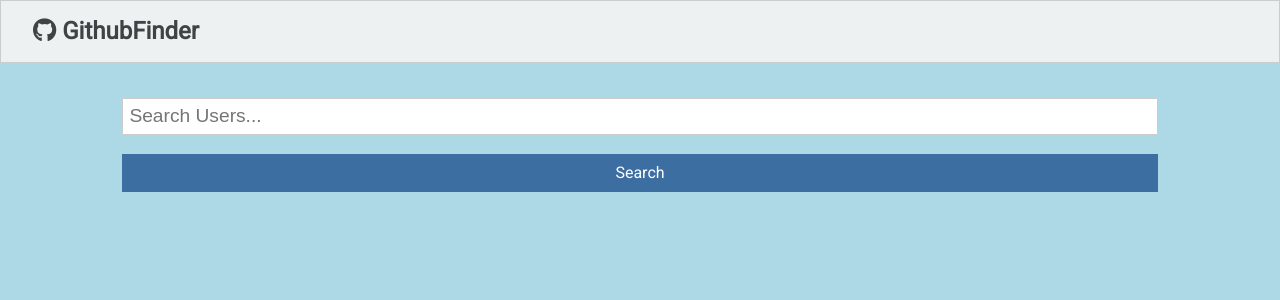
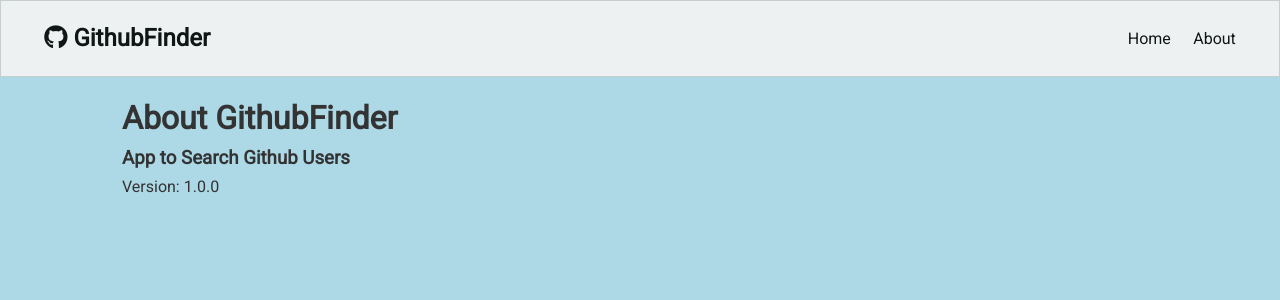
Before and after one commit to Norwood91/GithubFinder, a React (Create React App) app: page /about in a window 1280 px wide. Shown: the top 300 px of the page. Built offline with nearby package versions, Linux system fonts and the light colour scheme.

Commit message:
incorporated browser router into the app, styled the app a bit more

```diff
--- a/package.json
+++ b/package.json
@@ -11,6 +11,7 @@
     "react": "^17.0.1",
     "react-bootstrap": "^1.4.0",
     "react-dom": "^17.0.1",
+    "react-router-dom": "^5.2.0",
     "react-scripts": "4.0.1",
     "web-vitals": "^0.2.4"
   },
--- a/src/App.css
+++ b/src/App.css
@@ -124,6 +124,7 @@
 
 .list li {
   padding-bottom: 0.3rem;
+
 }
 
 /* Padding */
@@ -364,13 +365,13 @@
 }
 
 .navbar a {
-  color: #fff;
+  color:black;
   padding: 0.45rem;
   margin: 0 0.25rem;
 }
 
 .navbar a:hover {
-  color: var(--light-color);
+  color: var(--dark-color);
 }
 
 .navbar .welcome span {
--- a/src/App.js
+++ b/src/App.js
@@ -1,16 +1,20 @@
-import React, { Component } from 'react'
+import React, { Component, Fragment } from 'react'
+import { BrowserRouter, Route, Switch } from 'react-router-dom'
 import Navbar from './components/layout/Navbar'
-//The Users component, is imported into the app.js because it is the component that is "housing" each (all of the) "UserItems" from the UserItem component. The UserItem component is only displaying the information for each user, so it doesn't need to be imported into app.js, but instead it needs to be imported into the Users component so that the Users component can display the UserItems inside of itself. In other words, the Users component is being rendered, with the UserItems component inside of it.
 import Users from './components/users/Users'
 import Search from './components/users/Search'
+import Alert from './components/layout/Alert'
+import About from './components/pages/About'
 import axios from 'axios'
 import './App.css';
+
 
 export default class App extends Component {
 
   state = {
     users: [],
-    loading: false
+    loading: false,
+    alert: null
   }
 
   /*lifecycle method component did mount
@@ -34,7 +38,9 @@
 
   //Search Github users
   searchUsers = async (text) => {
+
     this.setState({ loading: true })
+
     const res = await axios.get(`https://api.github.com/search/users?q=${text}&client_id=${process.env.REACT_APP_GITHUB_CLIENT_ID}&client_secret=${process.env.REACT_APP_GITHUB_CLIENT_ID}`)
 
     this.setState({
@@ -45,20 +51,53 @@
 
   //Clear Users
   clearUsers = () => {
-    this.setState({ users: [], loading: false })
+    this.setState({
+      users: [],
+      loading: false
+    })
   }
 
+
+  setAlert = (msg, type) => {
+    this.setState({
+      alert: {
+        msg, type
+      }
+    })
+    setTimeout(() => this.setState({ alert: null }), 3000)
+  }
   render() {
+    const { users, loading } = this.state
     //we are passing in loading and users from our state, as props to the Users component
+
     return (
-      <div className='App'>
-        <Navbar />
-        <div className="container">
-          <Search searchUsers={this.searchUsers} clearUsers={this.clearUsers} showClearButton={this.state.users.length > 0 ? true : false} />
-          <Users loading={this.state.loading} users={this.state.users} />
+      <BrowserRouter>
+        <div className='App'>
+          <Navbar />
+          <div className="container">
+            <Alert alert={this.state.alert} />
+            <Switch>
+              <Route exact path="/" render={props => (
+                <Fragment>
+                  <Search
+                    searchUsers={this.searchUsers}
+                    clearUsers={this.clearUsers}
+                    showClearButton={users.length > 0 ? true : false}
+                    setAlert={this.setAlert} />
+
+                  <Users
+                    loading={loading}
+                    users={users} />
+
+                </Fragment>
+              )} />
+
+              <Route exact path="/about" component={About} />
+            </Switch>
+          </div>
+
         </div>
-
-      </div>
+      </BrowserRouter>
     );
   }
 }
--- /dev/null
+++ b/src/components/layout/Alert.js
@@ -0,0 +1,14 @@
+import React from 'react'
+
+export default function Alert({ alert }) {
+    //alert is getting passed in as a prop
+    //if alert isn't set to null, show a div with an icon and message
+    return (
+        alert !== null && (
+            <div className={`alert alert-${alert.type}`}>
+                <i className="fas fa-info-circle"></i> {alert.msg}
+            </div>
+
+        )
+    )
+}
--- a/src/components/layout/Navbar.js
+++ b/src/components/layout/Navbar.js
@@ -1,6 +1,7 @@
 //Create the navbar component, and then export it, so it can be imported into app.js
 import React from 'react'
 import PropTypes from 'prop-types'
+import { Link } from 'react-router-dom'
 
 //another way to destructure the props is to pass it as an argument to the UserItem function like so
 export default function Navbar({ icon, title }) {
@@ -8,7 +9,11 @@
     return (
         <div>
             <nav className='navbar bg-light'>
-                <h1><i className={icon}></i> {title}</h1>
+                <Link to="/"><h1><i className={icon}></i> {title}</h1></Link>
+                <ul>
+                    <li><Link to="/">Home</Link></li>
+                    <li><Link to="/about">About</Link></li>
+                </ul>
             </nav>
         </div>
     )
--- /dev/null
+++ b/src/components/pages/About.js
@@ -0,0 +1,11 @@
+import React, { Fragment } from 'react'
+
+export default function About() {
+    return (
+        <Fragment>
+            <h1>About GithubFinder</h1>
+            <h3>App to Search Github Users</h3>
+            <p>Version: 1.0.0</p>
+        </Fragment>
+    )
+}
--- a/src/components/users/Search.js
+++ b/src/components/users/Search.js
@@ -10,14 +10,20 @@
         searchUsers: PropTypes.func.isRequired,
         clearUsers: PropTypes.func.isRequired,
         showClearButton: PropTypes.bool.isRequired,
+        setAlert: PropTypes.func.isRequired,
     }
     //if you don't use an arrow function for the onSubmit function, you will need to include the e.preventDefault() behavior, as well as having to bind the "this" keyword to the function. You'll also need to put the .bind(this) on the form as an attribute
     onSubmit = (e) => {
         e.preventDefault()
-        //We are calling a "searchUsers" function in the props and passing in the state of text
-        this.props.searchUsers(this.state.text)
-        //setting state back to an empty string
-        this.setState({ text: "" })
+        if (this.state.text === "") {
+            this.props.setAlert('Please enter a name', 'danger')
+        } else {
+            //We are calling a "searchUsers" function in the props and passing in the state of text
+            this.props.searchUsers(this.state.text)
+            //setting state back to an empty string
+            this.setState({ text: "" })
+        }
+
     }
 
     onChange = (e) => {
@@ -25,25 +31,28 @@
         this.setState({ [e.target.name]: e.target.value })
     }
     render() {
+        const { showClearButton, clearUsers } = this.props
         //the conditional is saying, if showClearButton is true (if this.state.users.length > 0 (this is in the app.js) then show the clearbutton, else show nothing)
         return (
             <div>
                 <form onSubmit={this.onSubmit} className="form">
-                    <input type="text"
+                    <input
+                        type="text"
                         name="text"
                         placeholder="Search Users..."
                         value={this.state.text}
                         onChange={this.onChange}
                     />
 
-                    <input type="submit"
+                    <input
+                        type="submit"
                         value="Search"
                         className="btn btn-dark btn-block" />
                 </form>
                 {
-                    this.props.showClearButton
+                    showClearButton
                         ?
-                        <button className="btn btn-light btn-block" onClick={this.props.clearUsers}>Clear</button>
+                        <button className="btn btn-light btn-block" onClick={clearUsers}>Clear</button>
                         :
                         null
                 }
```
Also changed, not shown: 2 other files (tests, documents, lock files or other folders).
